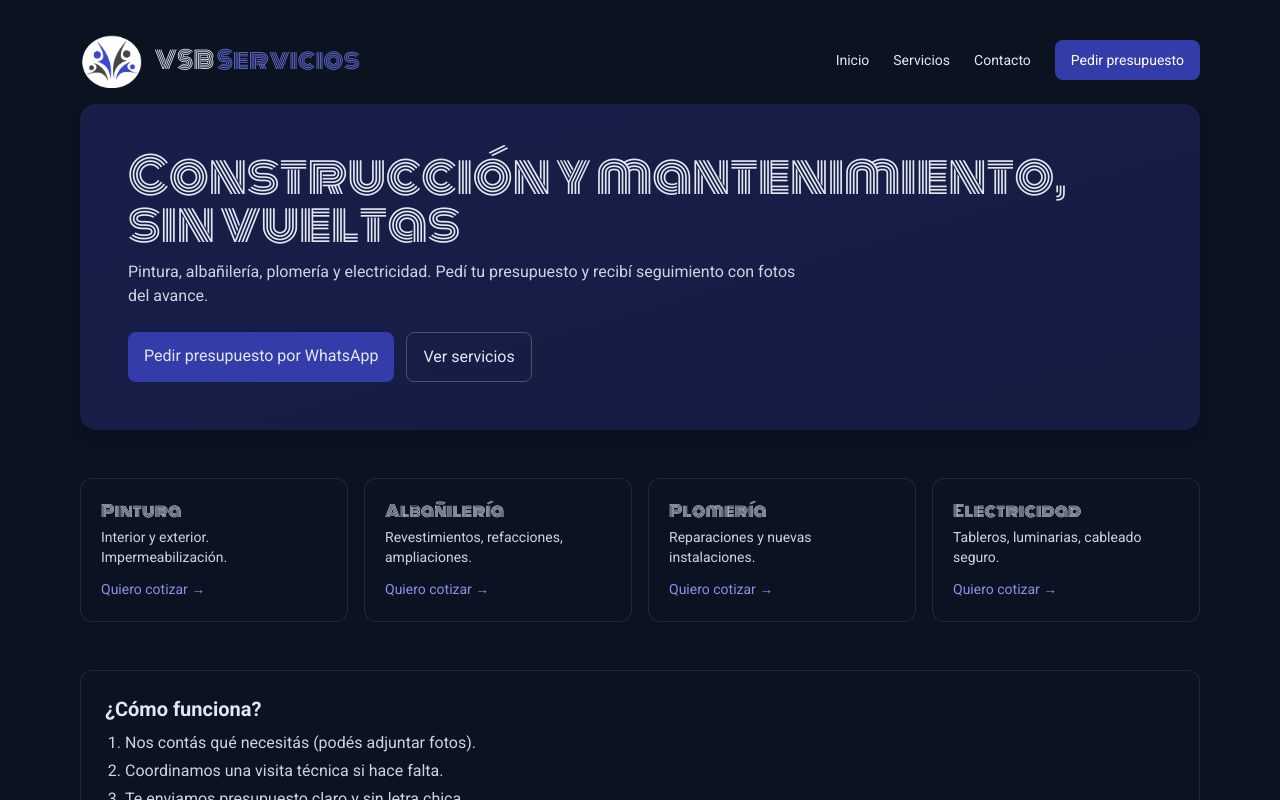
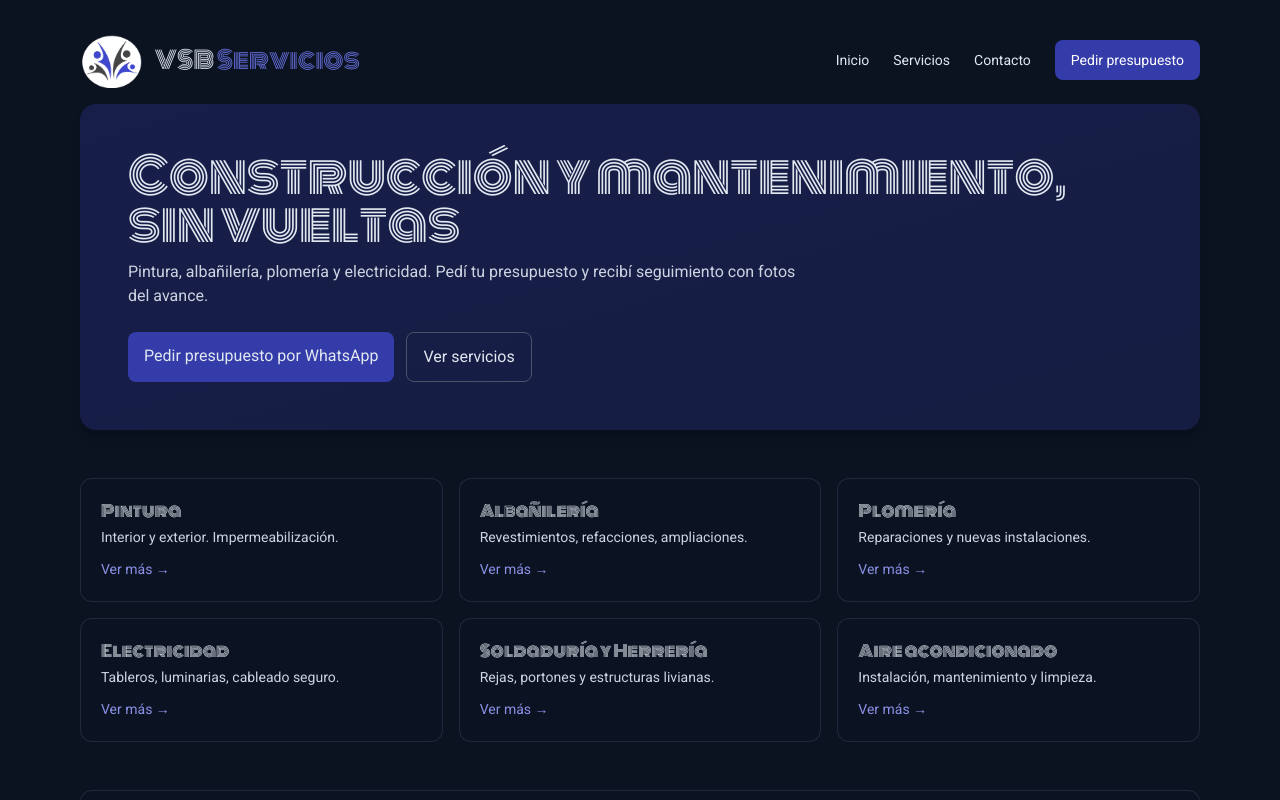
Before and after one commit to ServiciosVSB/vsb-servicios, a Next.js app: page / in a window 1280 px wide. Shown: the top 800 px of the page. Built offline with nearby package versions, Linux system fonts and the light colour scheme.

Commit message:
servicios home

```diff
--- a/src/features/home/HomeView.tsx
+++ b/src/features/home/HomeView.tsx
@@ -37,7 +37,7 @@ export default function HomeView() {
         </div>
       </motion.section>
 
-      <section className="grid gap-4 md:grid-cols-4">
+      <section className="grid gap-4 sm:grid-cols-2 lg:grid-cols-3">
         {[
           {
             title: 'Pintura',
@@ -52,6 +52,14 @@ export default function HomeView() {
             title: 'Electricidad',
             desc: 'Tableros, luminarias, cableado seguro.',
           },
+          {
+            title: 'Soldaduría y Herrería',
+            desc: 'Rejas, portones y estructuras livianas.',
+          },
+          {
+            title: 'Aire acondicionado',
+            desc: 'Instalación, mantenimiento y limpieza.',
+          },
         ].map((s) => (
           <div
             key={s.title}
@@ -61,9 +69,9 @@ export default function HomeView() {
             <p className="mt-1 text-sm text-slate-300">{s.desc}</p>
             <a
               className="inline-block mt-3 text-sm text-brand-300 hover:text-brand-200"
-              href="/contact"
+              href="/services"
             >
-              Quiero cotizar →
+              Ver más →
             </a>
           </div>
         ))}
```
